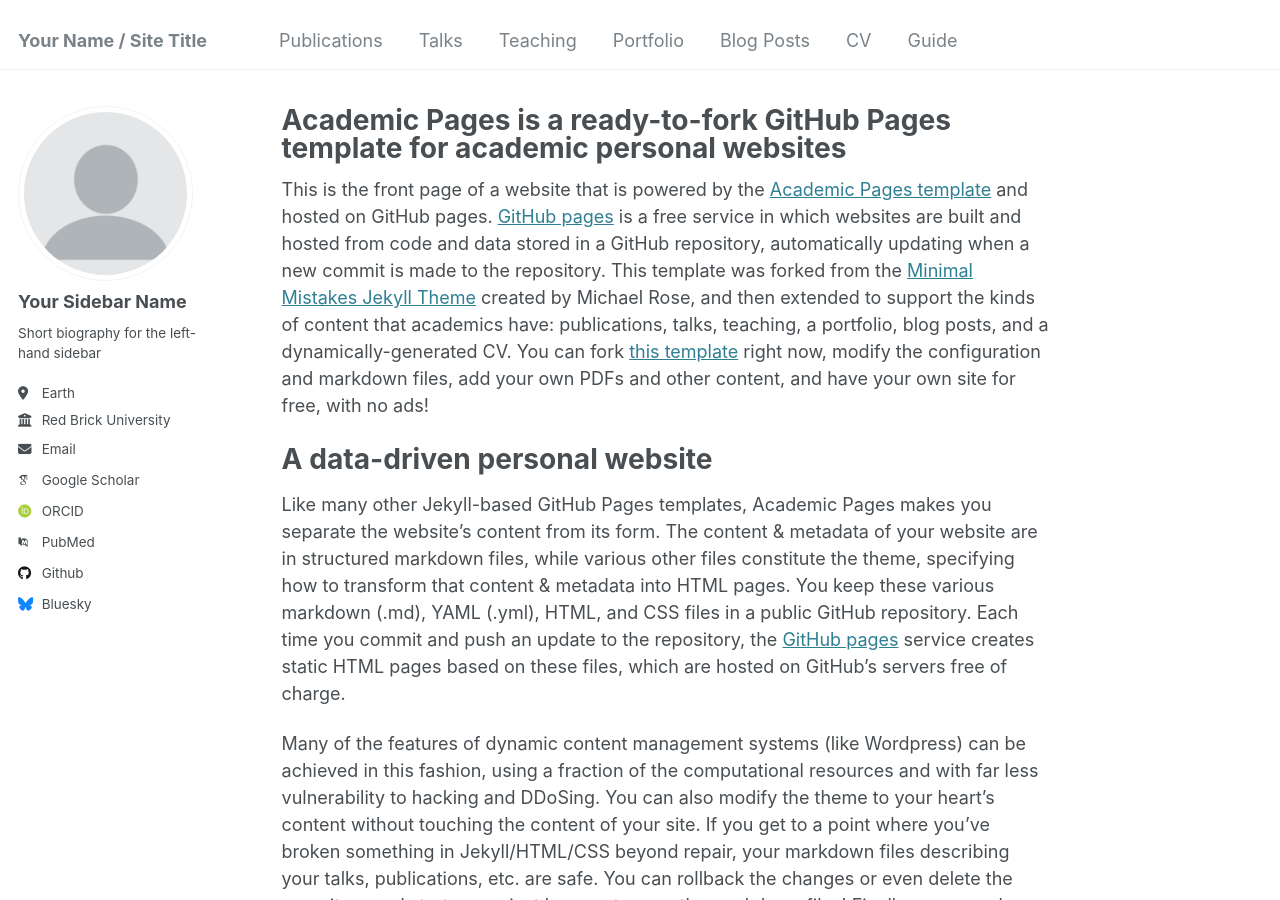
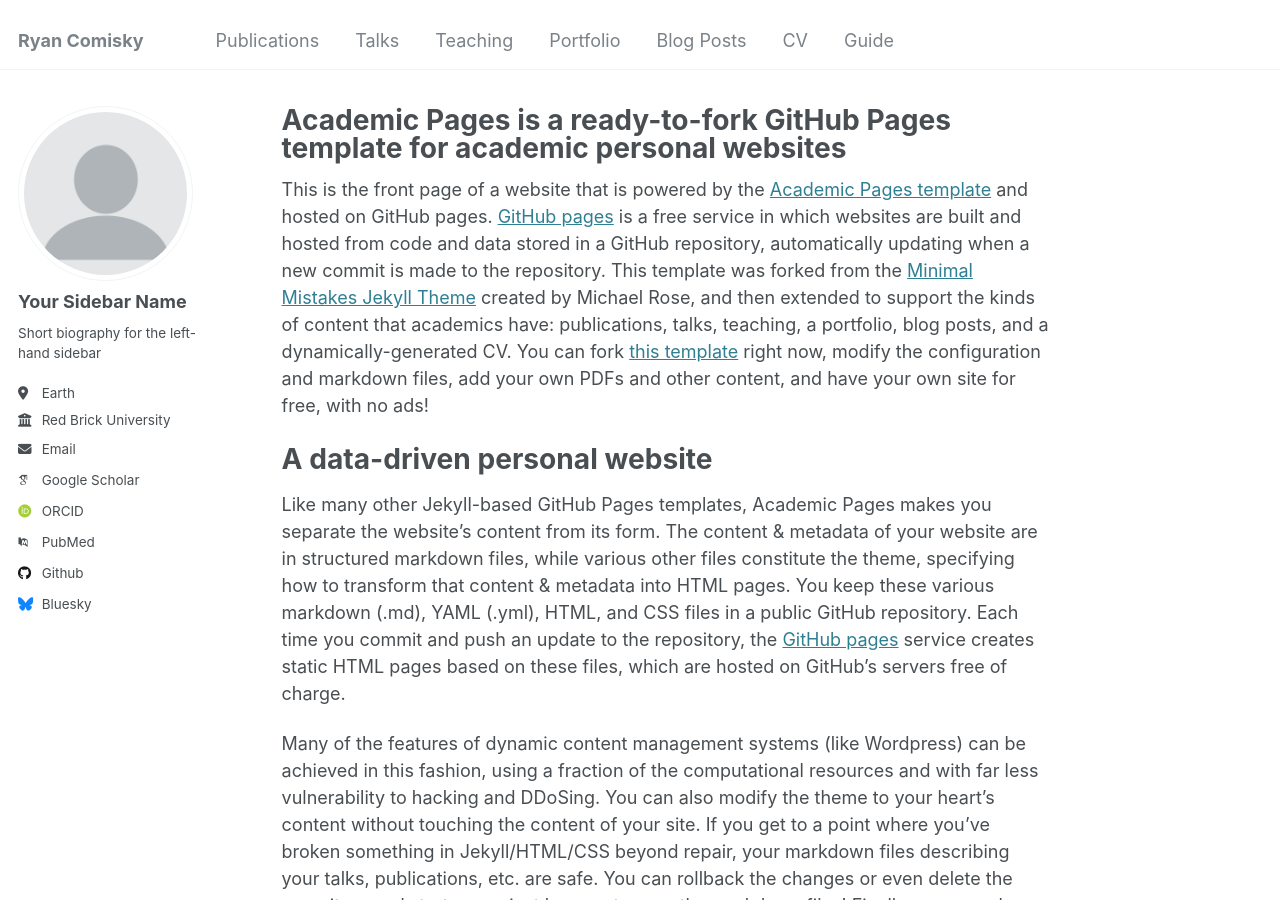
Before and after one commit to Ryan-Comisky/Ryan-Comisky.github.io, a Jekyll site: the page built from _pages/about.md, in a window 1280 px wide and 900 px high. Built offline with Jekyll 4.4.1, drawn with Linux system fonts in a browser that asks for light colours; some web fonts are replaced.

Commit message:
Update _config.yml

```diff
--- a/_config.yml
+++ b/_config.yml
@@ -8,7 +8,7 @@
 
 # Basic Site Settings
 locale                   : "en-US"
-title                    : "Your Name / Site Title"
+title                    : "Ryan Comisky"
 title_separator          : "-"
 name                     : &name "Your Name"
 description              : &description "personal description"
```
